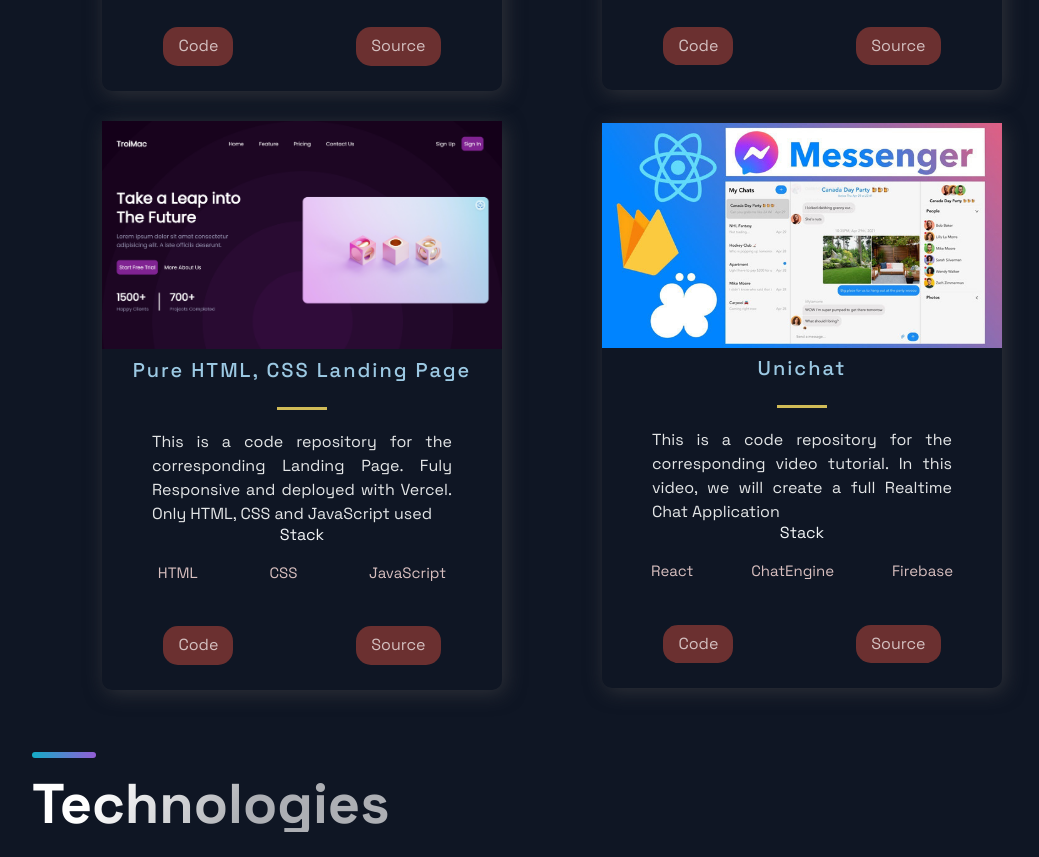
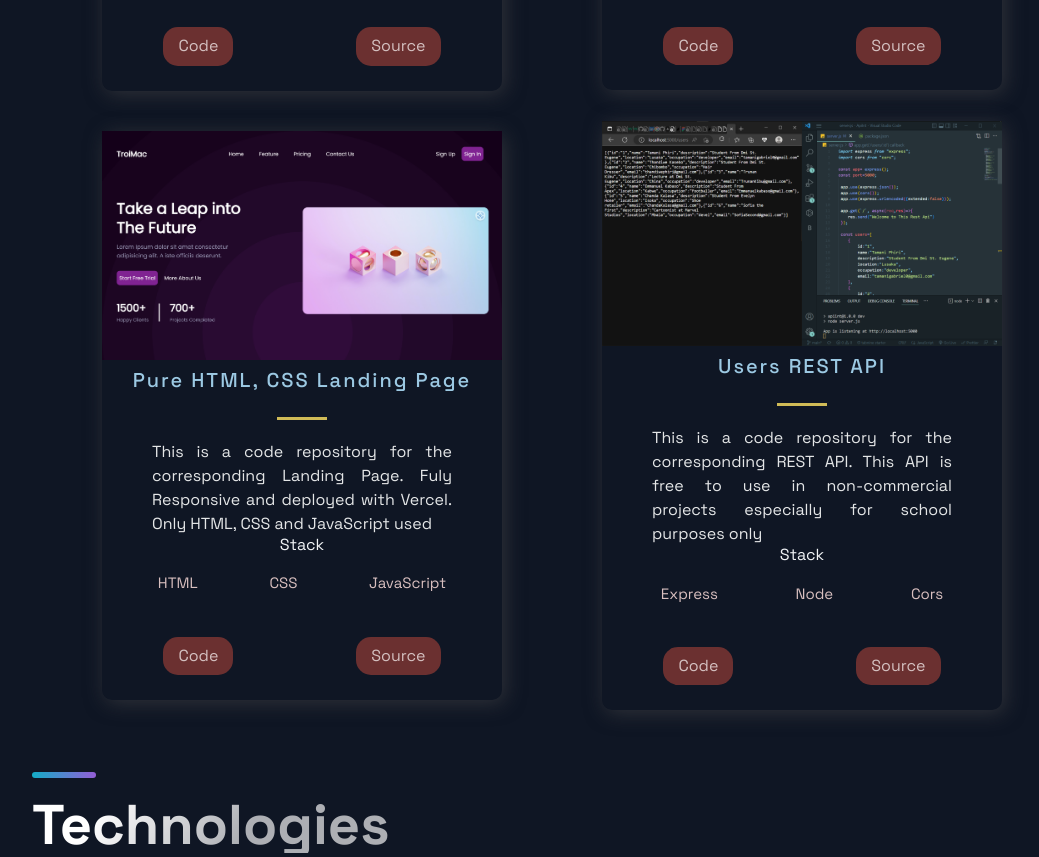
Before and after one commit to TamaniPhiri/TroiPortfolio, a Next.js app: page / in a window 1280 px wide. Shown: the part 1680-2537 px from the top of the page, without its empty margins (88-1127 px from the left). Built offline with nearby package versions, Linux system fonts and the light colour scheme.

Commit message:
added fourth project

```diff
--- a/src/constants/constants.js
+++ b/src/constants/constants.js
@@ -27,12 +27,12 @@
     id: 2,
   },
   {
-    title: 'Unichat',
-    description: "This is a code repository for the corresponding video tutorial. In this video, we will create a full Realtime Chat Application",
-    image: '/images/4.jpg',
-    tags: ['React', 'ChatEngine', 'Firebase'],
-    source: 'https://google.com',
-    visit: 'https://google.com',
+    title: 'Users REST API',
+    description: "This is a code repository for the corresponding REST API. This API is free to use in non-commercial projects especially for school purposes only",
+    image: '/images/pj4.png',
+    tags: ['Express', 'Node', 'Cors'],
+    source: 'https://api.jsonbin.io/v3/b/63d8cb5bc0e7653a0569c4c6',
+    visit: 'https://github.com/TamaniPhiri/Demo-ExpressAPI',
     id: 3,
   },
 ];
```
Also changed, not shown: public/images/pj4.png (added).
